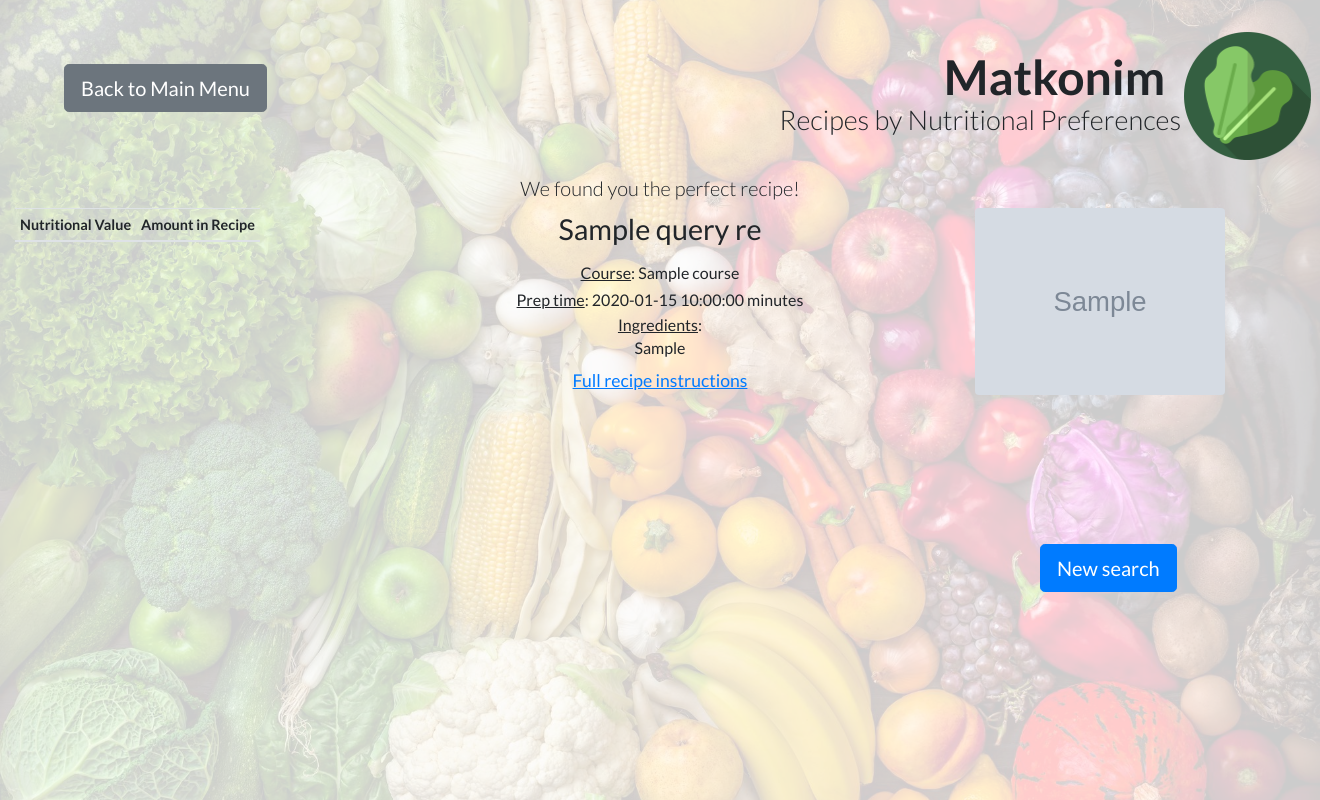
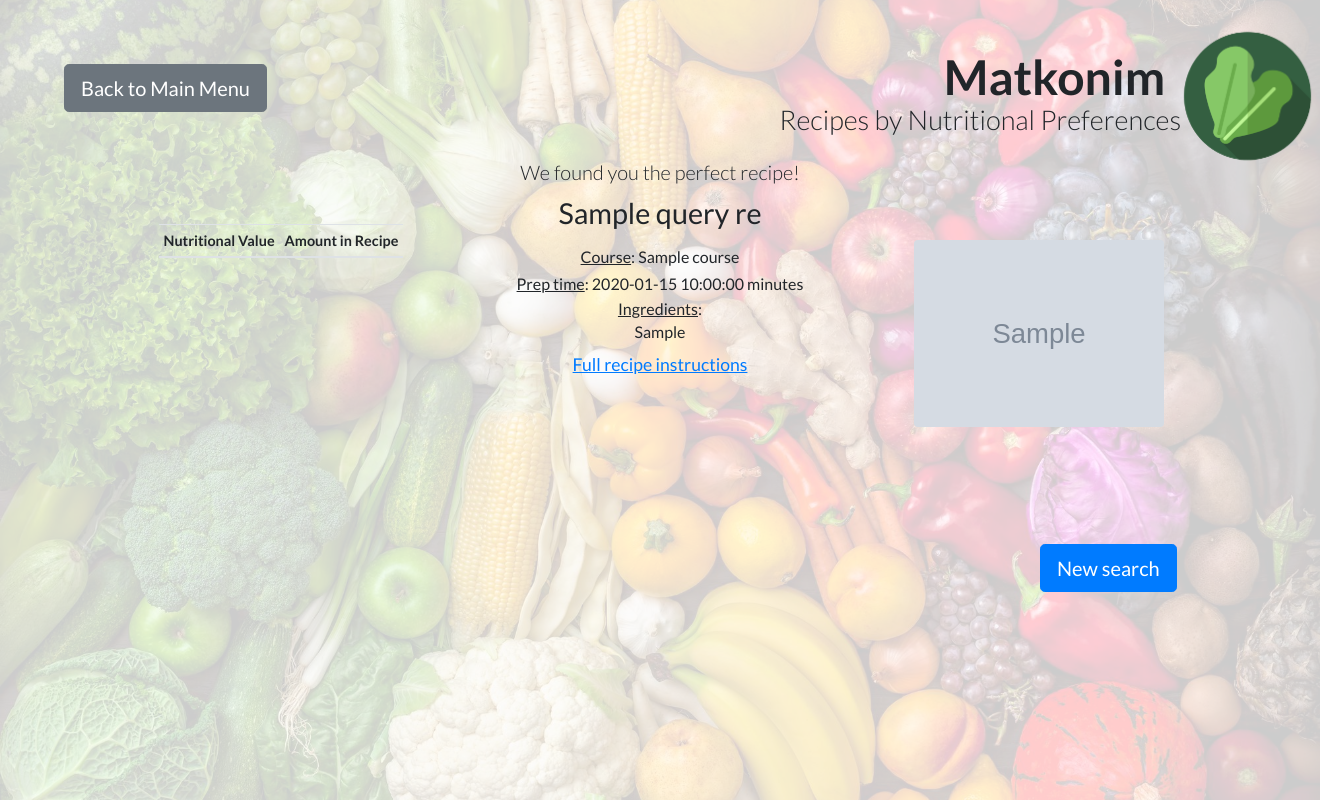
Before and after one commit to orgoren/Matkonim, a Flask app: template SRC/APPLICATION-SOURCE-CODE/templates/recipes_by_nutritional_results.html in a window 1320 px wide. Run offline with Flask 2, Linux system fonts and the light colour scheme; the template is opened without the code that fills it: most values are stand-ins (such as "Sample title", 1, 10 or a date in 2020); grey boxes marked "Sample" are stand-in pictures; lists and menus that the app fills with data are empty; parts of the project's set-up code (start-up, migrations or seed data) failed here and were passed over; some libraries are stand-ins or nearby versions.

Commit message:
showing query results

```diff
--- a/SRC/APPLICATION-SOURCE-CODE/static/css/recipes_by_nutritional.css
+++ b/SRC/APPLICATION-SOURCE-CODE/static/css/recipes_by_nutritional.css
@@ -21,14 +21,17 @@ h3,h4,h5,h6{
 	font-weight:100
 }
 header.masthead .overlay{
-	position:absolute;
+	position:fixed;
 	background-color:#FFFFFF;
-	height:100%;
-	width:100%;
+	width:100vw;
 	top:0;
+	bottom:0;
 	left:0;
-	opacity:.8
+	right:0;
+    height: 100vh;
+	opacity:.8;
 }
+
 @media (min-width:200px){
 	header.masthead{
 		padding-top:0rem;
@@ -96,7 +99,6 @@ header.masthead h2{
 	top:2rem;
 	left:38rem;
 }
-
 #submit-button{
 	position:absolute;
 	top:34rem;
@@ -112,3 +114,27 @@ header.masthead h2{
 	top:4rem;
 	left:4rem;
 }
+
+#found-header{
+    position:absolute;
+    margin:0 auto;
+    top:10rem;
+}
+#not-found-header{
+    position:absolute;
+}
+#results{
+    position:relative;
+    margin-top:1rem;
+    float:left;
+}
+#recipe-picture{
+    position:relative;
+    right:15%;
+    margin-top:4rem;
+}
+#nutri-res-table{
+    margin-top:3rem;
+    position:relative;
+    left:35%;
+}
```
